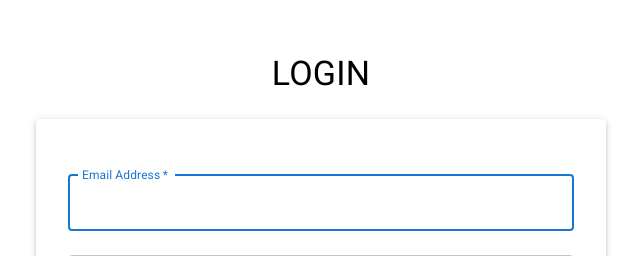
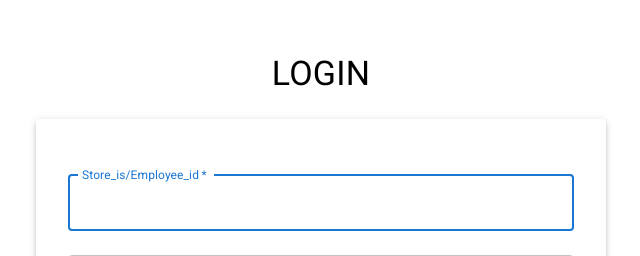
Before and after one commit to Gauts7/inventory_management_FE, a React (Create React App) app: page / in a window 1280 px wide. Shown: the part 107-363 px from the top of the page, without its empty margins (319-959 px from the left). Built offline with nearby package versions, Linux system fonts and the light colour scheme.

Commit message:
simple_login_page

```diff
--- a/src/components/login.js
+++ b/src/components/login.js
@@ -17,15 +17,16 @@ import { useState } from 'react';
 
 function Login() {
 
-    const userData={id:"",password:""};
+    const userData={id:"", password:""};
     const [inputData,setinputData]=useState(userData);
 
-    const handleData =()=>{
-
+    const handleData =(e)=>{
+        setinputData({...inputData,[e.target.name]:e.target.value})
     }
 
-    const submitData =()=>{
-
+    const submitData =(e)=>{
+        e.preventDefault();
+        console.log(inputData)
     }
   return (
 
@@ -44,22 +45,24 @@ function Login() {
               margin="normal"
               required
               fullWidth
-              id="email"
-              label="Email Address"
-              name="email"
-              autoComplete="email"
+              value={inputData.id}
+              label="Store_is/Employee_id"
               autoFocus
               onChange={handleData}
+              name="id"
+              type="text"
+              id="id"
             />
             <TextField
               margin="normal"
               required
               fullWidth
+              value={inputData.password}
               name="password"
               label="Password"
               type="password"
               id="password"
-              autoComplete="current-password"
+
               onChange={handleData}
             />
             <Button
```
